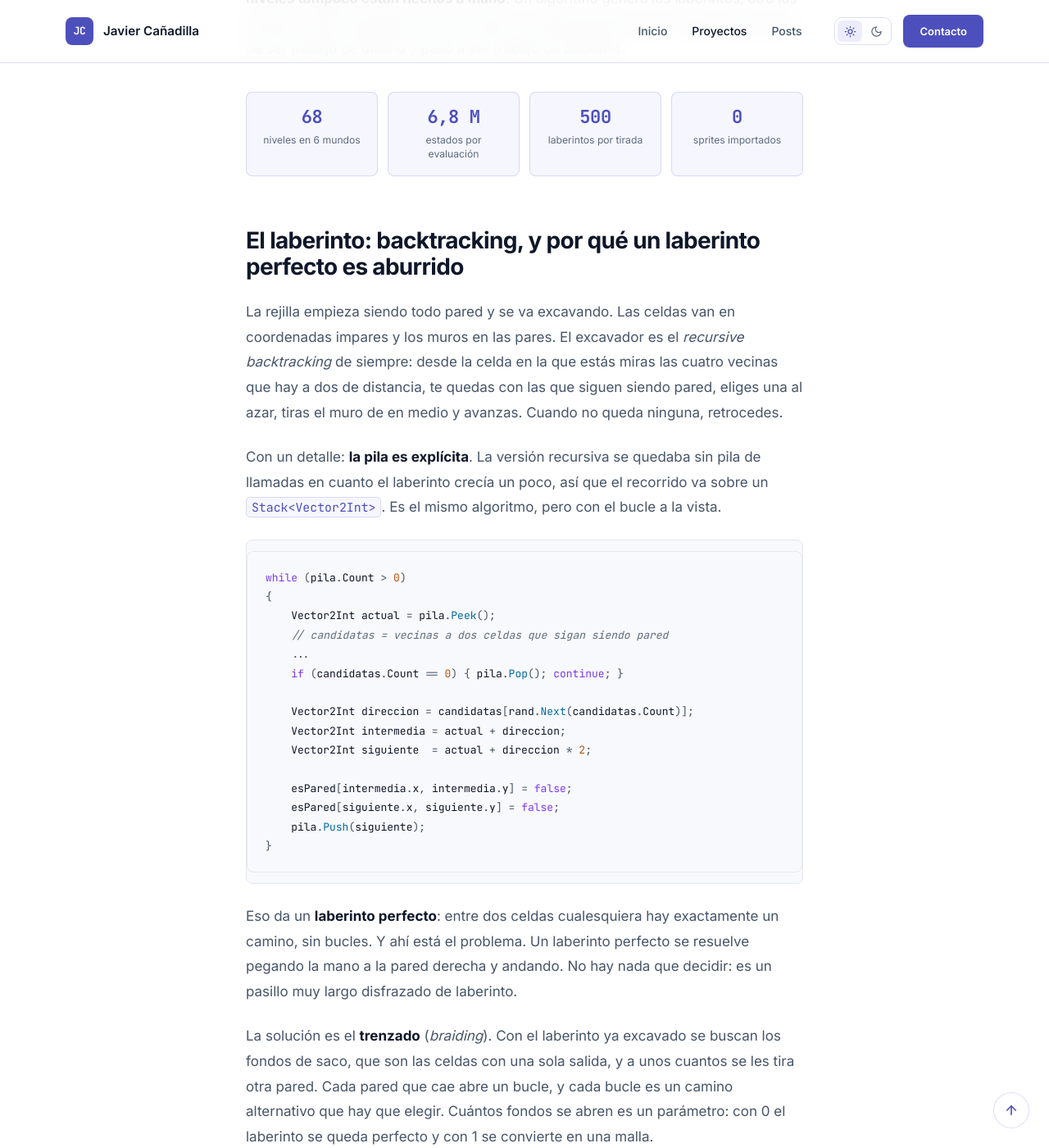
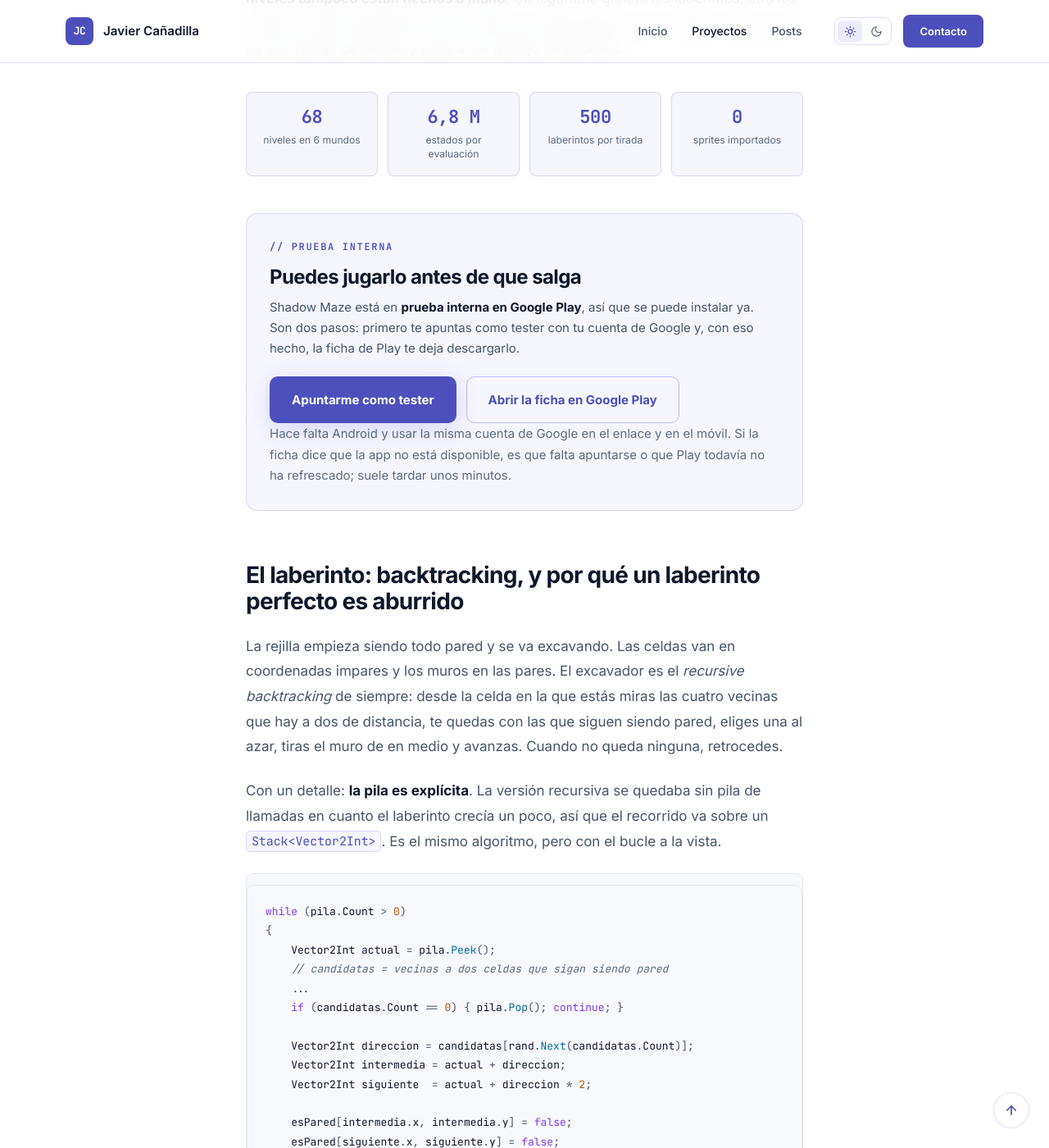
Before and after one commit to jcanadilla/jcanadilla.github.io, a Jekyll site: the page built from _projects/5-shadow-maze.md, in a window 1280 px wide and 1400 px high, scrolled down 1080 px. Shown: the whole window at 82% size. Built offline with Jekyll 4.4.1, drawn with Linux system fonts in a browser that asks for light colours; comment, search, counter and statistics services are not loaded; some of the changed text lies outside the part shown.

Commit message:
Add the Google Play internal testing links to Shadow Maze
The page told the story of the game but gave no way to play it. It now
carries both links Google Play needs: the tester opt-in and the store
listing.

A call-out sits right after the opening figures, so it is visible without
reading the whole article, and the closing paragraph repeats both links
for whoever reads to the end. The block reuses the theme buttons and
tokens, and undoes the prose link styling that would otherwise strip the
buttons of their look.

Co-Authored-By: Claude <noreply@anthropic.com>
Claude-Session: https://claude.ai/code/session_01672nJT7Cs5LTm6z1qbjKpv

```diff
--- a/_projects/5-shadow-maze.md
+++ b/_projects/5-shadow-maze.md
@@ -16,6 +16,16 @@ En el proyecto no hay ni un dibujo importado. Todo lo que ves son luces, silueta
 	<li><span class="cifra__valor">500</span><span class="cifra__etiqueta">laberintos por tirada</span></li>
 	<li><span class="cifra__valor">0</span><span class="cifra__etiqueta">sprites importados</span></li>
 </ul>
+<div class="prueba">
+	<span class="eyebrow">// Prueba interna</span>
+	<h2>Puedes jugarlo antes de que salga</h2>
+	<p>Shadow Maze está en <strong>prueba interna en Google Play</strong>, así que se puede instalar ya. Son dos pasos: primero te apuntas como tester con tu cuenta de Google y, con eso hecho, la ficha de Play te deja descargarlo.</p>
+	<div class="prueba__acciones">
+		<a class="btn btn--primary" href="https://play.google.com/apps/testing/com.javiercanadilla.shadowmaze" target="_blank">Apuntarme como tester</a>
+		<a class="btn btn--ghost" href="https://play.google.com/store/apps/details?id=com.javiercanadilla.shadowmaze" target="_blank">Abrir la ficha en Google Play</a>
+	</div>
+	<p class="prueba__nota">Hace falta Android y usar la misma cuenta de Google en el enlace y en el móvil. Si la ficha dice que la app no está disponible, es que falta apuntarse o que Play todavía no ha refrescado; suele tardar unos minutos.</p>
+</div>
 
 ## El laberinto: backtracking, y por qué un laberinto perfecto es aburrido
 
@@ -214,3 +224,8 @@ Tu luz te protege de cerca y te delata de lejos. Esa sola regla convierte el int
 ## Lo que me llevo
 
 El generador de laberintos es un clásico y se escribe en una tarde. Lo que ha hecho interesante el proyecto es lo otro. Poner un recurso que se agota convierte un puzle de recorrido en un problema de camino mínimo con estado. Y en cuanto tienes un evaluador que sabe puntuar un nivel, la curva de dificultad se **mide** en lugar de intuirse. Cuando publicar contenido es generar, puntuar y filtrar, el trabajo de diseño que queda es el que merece la pena: decidir qué regla estrena cada mundo.
+
+Y si has llegado hasta aquí, lo suyo es que lo juegues: la [prueba interna en Google Play][prueba] sigue abierta, y la [ficha del juego][ficha] es la de siempre. Cualquier fallo que veas, cuéntamelo.
+
+[prueba]: https://play.google.com/apps/testing/com.javiercanadilla.shadowmaze
+[ficha]: https://play.google.com/store/apps/details?id=com.javiercanadilla.shadowmaze
--- a/_sass/_figuras.scss
+++ b/_sass/_figuras.scss
@@ -109,9 +109,55 @@
 .fig-flecha { stroke: var(--subtle); stroke-width: 1.4; fill: none; }
 .fig-puntaf { fill: var(--subtle); }
 
+// ---------------------------------------------- llamada a la prueba
+
+.prose .prueba {
+	margin: 2.6em 0;
+	padding: 30px 28px;
+	border: 1px solid var(--accent-border);
+	border-radius: var(--radius);
+	background: var(--accent-soft);
+}
+
+.prose .prueba .eyebrow { margin-bottom: 12px; }
+
+.prose .prueba h2 {
+	font-size: 1.5rem;
+	margin: 0 0 10px;
+}
+
+.prose .prueba p {
+	margin: 0;
+	font-size: .9375rem;
+	line-height: 1.68;
+}
+
+.prueba__acciones {
+	display: flex;
+	flex-wrap: wrap;
+	gap: 12px;
+	margin-top: 22px;
+}
+
+// Dentro de un artículo todos los enlaces van subrayados y en color de acento,
+// y eso se come el botón. Los tres selectores le devuelven su aspecto.
+.prose .prueba .btn { text-decoration: none; }
+.prose .prueba .btn--primary { color: var(--btn-text); }
+.prose .prueba .btn--ghost { color: var(--accent-on); }
+
+.prose .prueba__nota {
+	margin-top: 18px;
+	font-size: .82rem;
+	line-height: 1.6;
+	color: var(--subtle);
+}
+
 // ---------------------------------------------- pantallas pequeñas
 
 @media (max-width: 820px) {
 	.prose .cifras { grid-template-columns: repeat(2, minmax(0, 1fr)); }
 	.figura__lienzo { padding: 18px 14px; }
+
+	.prose .prueba { padding: 24px 20px; }
+	.prueba__acciones .btn { flex: 1 1 100%; justify-content: center; }
 }
```
